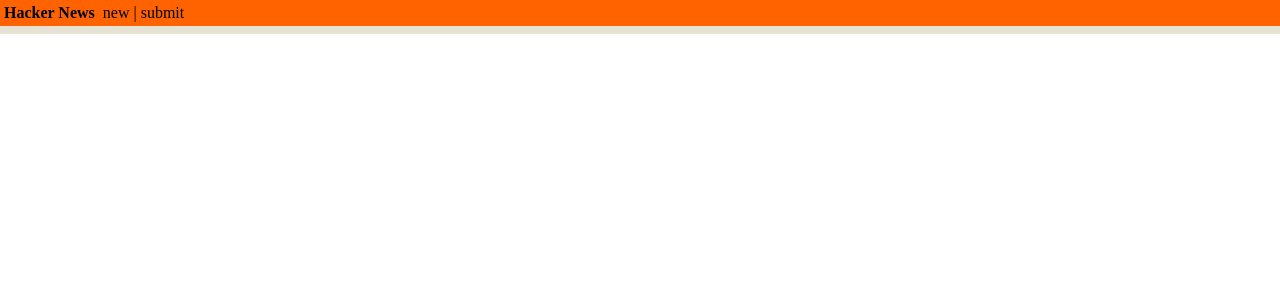
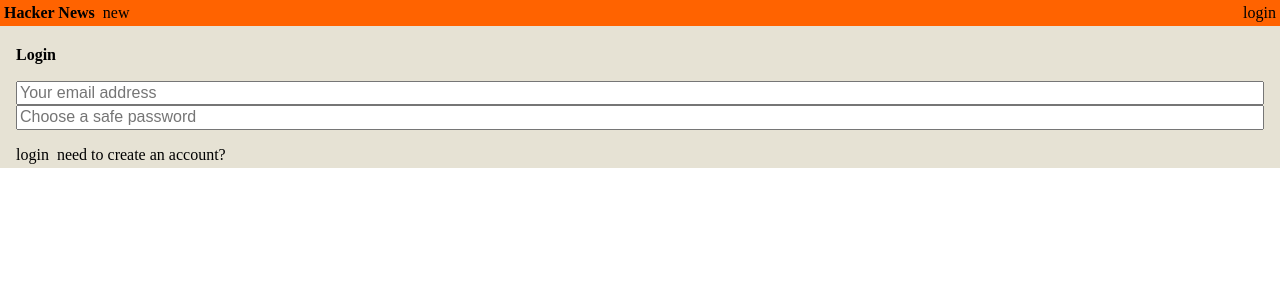
Before and after one commit to rakshitmidha/GraphQL-HackerNews-App-using-React-Apollo, a React (Create React App) app: page /login in a window 1280 px wide. Shown: the top 300 px of the page. Built offline with nearby package versions, Linux system fonts and the light colour scheme.

Commit message:
Adding login & signup components to app

```diff
--- a/src/components/App.js
+++ b/src/components/App.js
@@ -6,6 +6,7 @@
 import { Switch, Route } from 'react-router-dom';
 import LinkList from './LinkList';
 import CreateLink from './CreateLink'
+import Login from './Login'
 
 class App extends Component {
   render() {
@@ -14,8 +15,9 @@
         <Header />
         <div className="ph3 pv1 background-gray">
           <Switch>
+            <Route exact path="/login" component={Login} />
+            <Route exact path="/create" component={CreateLink} />
             <Route exact path="/" component={LinkList} />
-            <Route exact path="/create" component={CreateLink} />
           </Switch>
         </div>
       </div>
--- a/src/components/Header.js
+++ b/src/components/Header.js
@@ -2,8 +2,11 @@
 import { Link } from 'react-router-dom';
 import { withRouter } from 'react-router';
 
+import { AUTH_TOKEN } from '../constants';
+
 class Header extends Component {
     render() {
+        const authToken = localStorage.getItem(AUTH_TOKEN)
         return (
             <div className="flex pa1 justify-between nowrap orange">
                 <div className="flex flex-fixed black">
@@ -11,10 +14,33 @@
                     <Link to="/" className="ml1 no-underline black">
                         new
                     </Link>
-                    <div className="ml1"> | </div>
-                    <Link to="/create" className="ml1 no-underline black">
-                        submit
-                    </Link>
+                    {authToken && (
+                        <div className="flex">
+                            <div className="ml1"> | </div>
+                            <Link to="/create" className="ml1 no-underline black">
+                                submit
+                            </Link>
+                        </div>
+                    )}
+                </div>
+                <div className="flex flex-fixed">
+                    {authToken ? (
+                        <div
+                            className="ml1 pointer black"
+                            onClick={() => {
+                                localStorage.removeItem(AUTH_TOKEN)
+                                this.props.history.push('/')
+                            }}
+                        >
+                            logout
+                        </div>
+                    ) : (
+                            <Link
+                                to="/login"
+                                className="ml1 no-underline black">
+                                login
+                        </Link>
+                        )}
                 </div>
             </div>
         );
```
